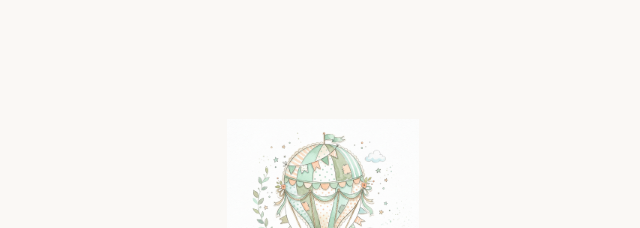
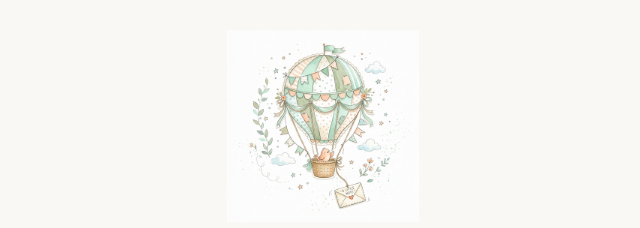
Before and after one commit to Umesh-Dev-Off/anamika-umesh, a React app: page index.html in a window 1280 px wide. Shown: the part 137-365 px from the top of the page, without its empty margins (317-957 px from the left). Built offline with nearby package versions, Linux system fonts and the light colour scheme; files whose address does not match are found by name; a web font is replaced by a local one.

Commit message:
Update index.html

```diff
--- a/index.html
+++ b/index.html
@@ -30,10 +30,10 @@
   <!-- Mobile Wrapper -->
   <div id="app-container" class="bg-transparent flex flex-col relative pb-20 mx-auto">
 
-    <!-- 1. Intro Screen (FIXED: Tap Anywhere Click Event Included) -->
-    <div id="intro-screen" class="cursor-pointer" onclick="document.getElementById('intro-screen').style.display='none'; document.getElementById('main-content').classList.remove('hidden'); const audio=document.getElementById('bg-audio'); audio.play(); document.getElementById('main-play-btn').click();">
-        <!-- FIXED: Cleaned image path -->
-        <img src="hot_air_balloon_1785403225466.png" alt="Hot Air Balloon" class="w-48 h-48 object-contain mb-4">
+    <!-- 1. Intro Screen -->
+    <div id="intro-screen" class="cursor-pointer">
+      <div class="float-animation flex flex-col items-center">
+        <img src="file:///C:/Users/Admin/.gemini/antigravity/brain/62b02b85-977d-435f-960d-f28e45472837/hot_air_balloon_1785403225466.png" alt="Hot Air Balloon" class="w-48 h-48 object-contain mb-4">
         <h1 class="font-serif-title text-4xl text-mint text-center px-4">Happy BestFriend Day</h1>
         <p class="font-handwriting text-2xl text-sage mt-2">a delivery for you...</p>
       </div>
```
